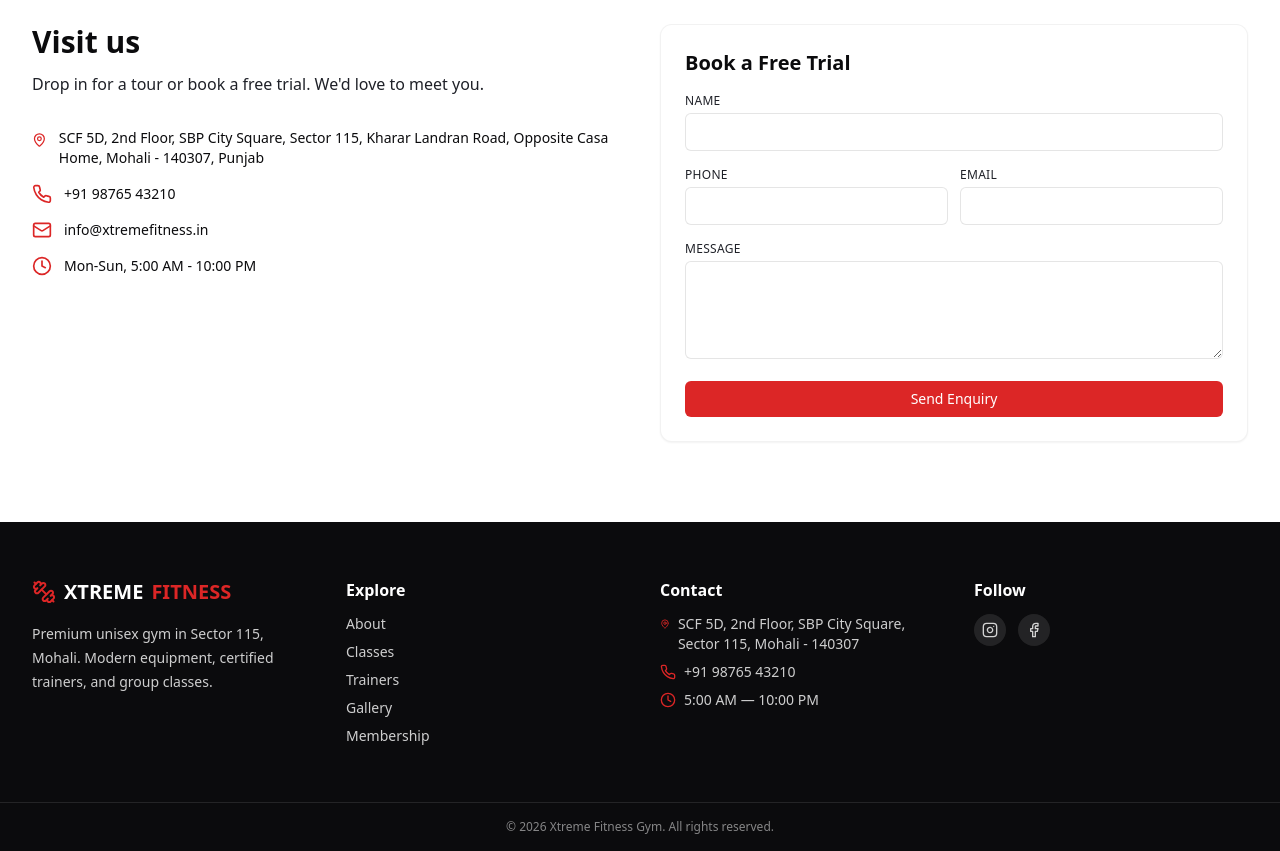
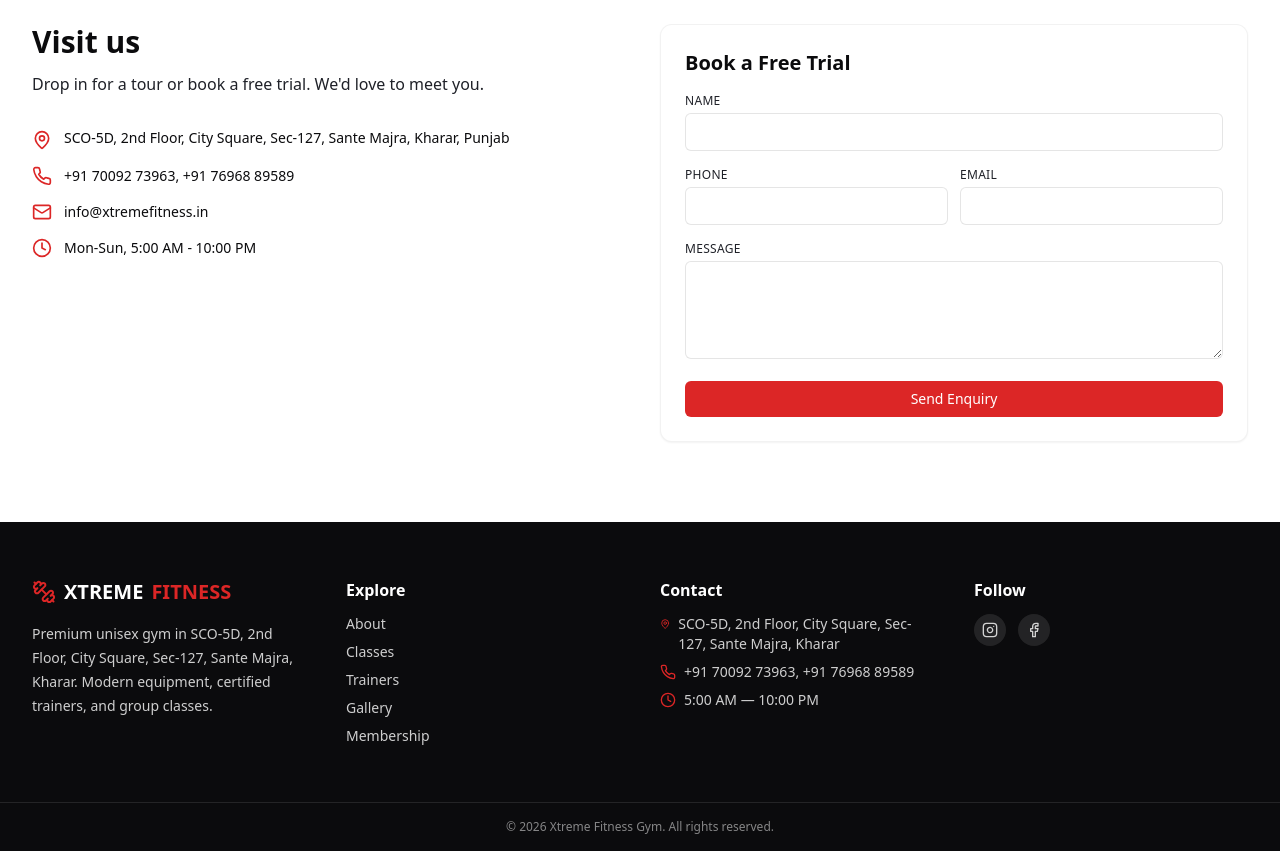
Before and after one commit to dhani7408/xtremefitness, a Next.js app: page /contact in a window 1280 px wide. Shown: the part 480-1331 px from the top of the page. Built offline with nearby package versions, Linux system fonts and the light colour scheme.

Commit message:
added contact informations

```diff
--- a/prisma/seed.ts
+++ b/prisma/seed.ts
@@ -52,14 +52,14 @@
   const team = [
     {
       employeeCode: "XF-O001",
-      firstName: "Bikramjeet",
+      firstName: "Vikramjeet singh kamboj",
       lastName: "",
       phone: "9876500001",
       role: "OWNER",
       salary: 0,
       photoUrl:
         "https://images.unsplash.com/photo-1567013127542-490d757e51fc?q=80&w=800&auto=format&fit=crop",
-      bio: "Co-founder of Xtreme Fitness. Passionate about building a world-class fitness community in Mohali.",
+      bio: "Co-founder of Xtreme Fitness. Passionate about building a world-class fitness community in Kharar.",
     },
     {
       employeeCode: "XF-O002",
--- a/src/app/(site)/about/page.tsx
+++ b/src/app/(site)/about/page.tsx
@@ -16,7 +16,7 @@
     <>
       <PageHero
         title="About Xtreme"
-        subtitle="Mohali's premium unisex gym in Sector 115 — built around real results and a real community."
+        subtitle="Kharar's premium unisex gym in SCO-5D, 2nd Floor, City Square, Sec-127, Sante Majra, Kharar — built around real results and a real community."
         image="https://images.unsplash.com/photo-1540497077202-7c8a3999166f?q=80&w=1800&auto=format&fit=crop"
       />
 
@@ -42,8 +42,8 @@
                 More than a gym — a fitness <span className="text-brand">movement.</span>
               </h2>
               <p className="mt-4 text-ink-700">
-                Founded by <b>Bikramjeet</b> and <b>Sunit Kumar</b>, Xtreme Fitness was born from a simple idea:
-                Mohali deserves a world-class gym that welcomes everyone — from first-timers to athletes.
+                Founded by <b>Vikramjeet singh kamboj</b> and <b>Sunit Kumar</b>, Xtreme Fitness was born from a simple idea:
+                Kharar deserves a world-class gym that welcomes everyone — from first-timers to athletes.
               </p>
               <p className="mt-4 text-ink-700">
                 Today, we combine imported strength and cardio equipment with certified trainers and group
--- a/src/app/(site)/contact/page.tsx
+++ b/src/app/(site)/contact/page.tsx
@@ -48,10 +48,10 @@
             <ul className="mt-8 space-y-4 text-sm">
               <li className="flex items-start gap-3">
                 <MapPin className="mt-0.5 h-5 w-5 text-brand" />
-                <span>SCF 5D, 2nd Floor, SBP City Square, Sector 115, Kharar Landran Road, Opposite Casa Home, Mohali - 140307, Punjab</span>
+                <span>SCO-5D, 2nd Floor, City Square, Sec-127, Sante Majra, Kharar, Punjab</span>
               </li>
               <li className="flex items-center gap-3">
-                <Phone className="h-5 w-5 text-brand" /> +91 98765 43210
+                <Phone className="h-5 w-5 text-brand" /> +91 70092 73963, +91 76968 89589
               </li>
               <li className="flex items-center gap-3">
                 <Mail className="h-5 w-5 text-brand" /> info@xtremefitness.in
--- a/src/app/(site)/gallery/page.tsx
+++ b/src/app/(site)/gallery/page.tsx
@@ -23,7 +23,7 @@
       >
         <div className="section text-center">
           <h1 className="font-display text-5xl font-extrabold md:text-6xl">Gallery</h1>
-          <p className="mt-3 text-white/80">A look inside Xtreme Fitness Gym, Sector 115 Mohali.</p>
+          <p className="mt-3 text-white/80">A look inside Xtreme Fitness Gym, Sec-127 Kharar.</p>
         </div>
       </section>
 
--- a/src/app/(site)/page.tsx
+++ b/src/app/(site)/page.tsx
@@ -29,7 +29,7 @@
   const testimonials = [
     {
       name: "Karan Mehta",
-      text: "Best gym in Sector 115. Equipment is top notch and the trainers actually care about your form and progress.",
+      text: "Best gym in Sec-127. Equipment is top notch and the trainers actually care about your form and progress.",
       role: "Member since 2023",
     },
     {
@@ -269,7 +269,7 @@
               Ready to become your strongest self?
             </h2>
             <p className="mx-auto mt-4 max-w-2xl text-white/80">
-              Book a free trial today and see why Xtreme Fitness is Mohali&apos;s favourite gym.
+              Book a free trial today and see why Xtreme Fitness is Kharar&apos;s favourite gym.
             </p>
             <div className="mt-8 flex flex-wrap justify-center gap-3">
               <Link href="/contact" className="btn btn-primary bg-white text-ink-900 hover:bg-white/90 shadow-glow">
--- a/src/app/api/invoice/[id]/route.ts
+++ b/src/app/api/invoice/[id]/route.ts
@@ -44,7 +44,7 @@
       <div style="display:flex;justify-content:space-between;align-items:center">
         <div>
           <h1>Xtreme Fitness Gym</h1>
-          <div class="muted">Sector 115, Mohali · +91 98765 43210</div>
+          <div class="muted">Sec-127, Kharar · +91 70092 73963, +91 76968 89589</div>
         </div>
         <div class="right">
           <div><b>Invoice</b> ${p.invoiceNo}</div>
--- a/src/app/layout.tsx
+++ b/src/app/layout.tsx
@@ -3,9 +3,9 @@
 import { Providers } from "./providers";
 
 export const metadata: Metadata = {
-  title: "Xtreme Fitness Gym — Mohali Sector 115",
+  title: "Xtreme Fitness Gym — Sec-127 Kharar",
   description:
-    "Xtreme Fitness Gym in Sector 115, Mohali. Modern equipment, personal training, Zumba, Aerobics, Yoga. Open until 10:00 PM.",
+    "Xtreme Fitness Gym in Sec-127, Sante Majra, Kharar. Modern equipment, personal training, Zumba, Aerobics, Yoga. Open until 10:00 PM.",
 };
 
 export default function RootLayout({ children }: { children: React.ReactNode }) {
--- a/src/components/site/Footer.tsx
+++ b/src/components/site/Footer.tsx
@@ -11,7 +11,7 @@
             XTREME<span className="text-brand">FITNESS</span>
           </div>
           <p className="text-sm leading-6">
-            Premium unisex gym in Sector 115, Mohali. Modern equipment, certified trainers, and group classes.
+            Premium unisex gym in SCO-5D, 2nd Floor, City Square, Sec-127, Sante Majra, Kharar. Modern equipment, certified trainers, and group classes.
           </p>
         </div>
         <div>
@@ -27,8 +27,8 @@
         <div>
           <h4 className="mb-3 font-semibold text-white">Contact</h4>
           <ul className="space-y-2 text-sm">
-            <li className="flex items-start gap-2"><MapPin className="mt-0.5 h-4 w-4 text-brand" /> SCF 5D, 2nd Floor, SBP City Square, Sector 115, Mohali - 140307</li>
-            <li className="flex items-center gap-2"><Phone className="h-4 w-4 text-brand" /> +91 98765 43210</li>
+            <li className="flex items-start gap-2"><MapPin className="mt-0.5 h-4 w-4 text-brand" /> SCO-5D, 2nd Floor, City Square, Sec-127, Sante Majra, Kharar</li>
+            <li className="flex items-center gap-2"><Phone className="h-4 w-4 text-brand" /> +91 70092 73963, +91 76968 89589</li>
             <li className="flex items-center gap-2"><Clock className="h-4 w-4 text-brand" /> 5:00 AM — 10:00 PM</li>
           </ul>
         </div>
--- a/src/components/site/ParallaxHero.tsx
+++ b/src/components/site/ParallaxHero.tsx
@@ -55,7 +55,7 @@
           </span>
         </h1>
         <p className="mx-auto mt-6 max-w-2xl text-lg text-white/80">
-          Mohali&apos;s premium unisex gym in Sector 115. Modern equipment, certified trainers,
+          Kharar&apos;s premium unisex gym in SCO-5D, 2nd Floor, City Square, Sec-127, Sante Majra, Kharar. Modern equipment, certified trainers,
           fingerprint secured access, and group classes that actually move you.
         </p>
         <div className="mt-10 flex flex-wrap justify-center gap-3">
```
Also changed, not shown: 1 other file (tests, documents, lock files or other folders).
